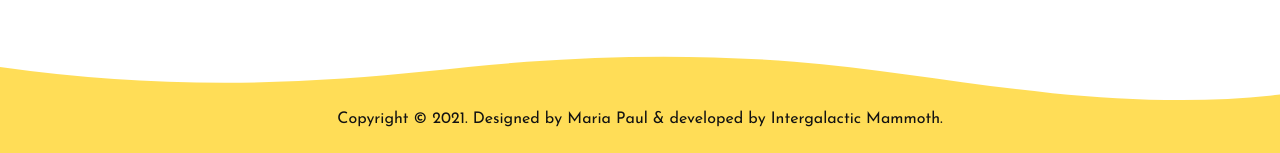
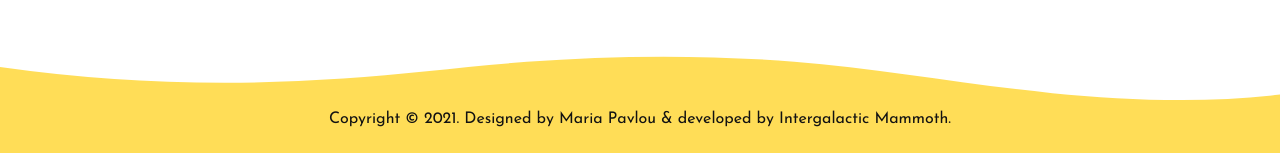
Before and after one commit to maria-paul/maria-paul.github.io, a Jekyll site: the page built from blog.html, in a window 1280 px wide. Shown: the part 1272-1425 px from the top of the page. Built offline with Jekyll 4.4.1, drawn with Linux system fonts in a browser that asks for light colours.

Commit message:
changed Paul to Pavlou

```diff
--- a/_config.yml
+++ b/_config.yml
@@ -4,7 +4,7 @@ email: m.pavlou.art@gmail.com
 description: Not your sin is a place where Maria displays her artistic spirit and talks about stuff.
 baseurl: "" # the subpath of your site, e.g. /blog
 url: "" # the base hostname & protocol for your site, e.g. http://example.com
-copyright: Copyright &copy; 2021. Designed by [Maria Paul](/about) & developed by [Intergalactic Mammoth](https://intergalactic-mammoth.github.io/).
+copyright: Copyright &copy; 2021. Designed by [Maria Pavlou](/about) & developed by [Intergalactic Mammoth](https://intergalactic-mammoth.github.io/).
 
 
 # Build settings
```
